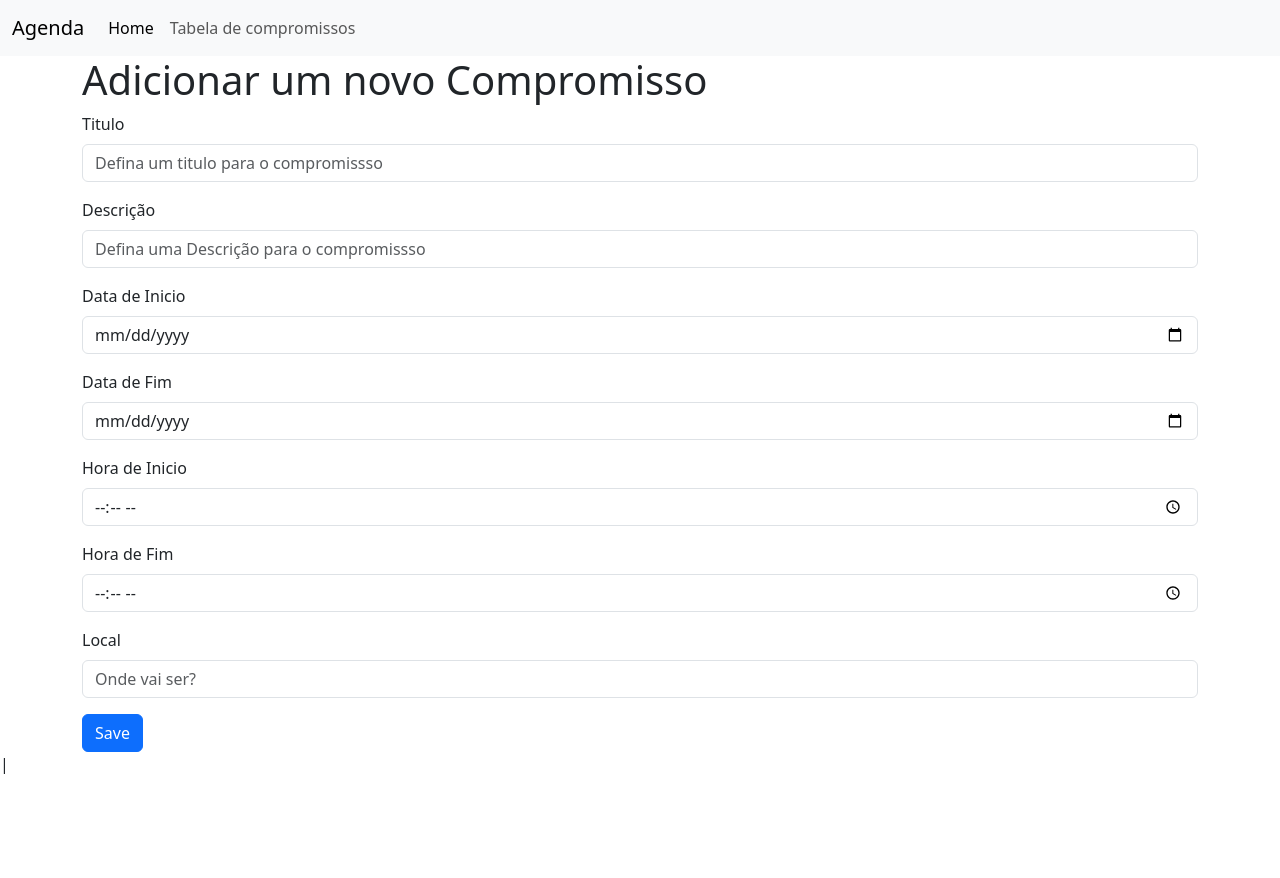
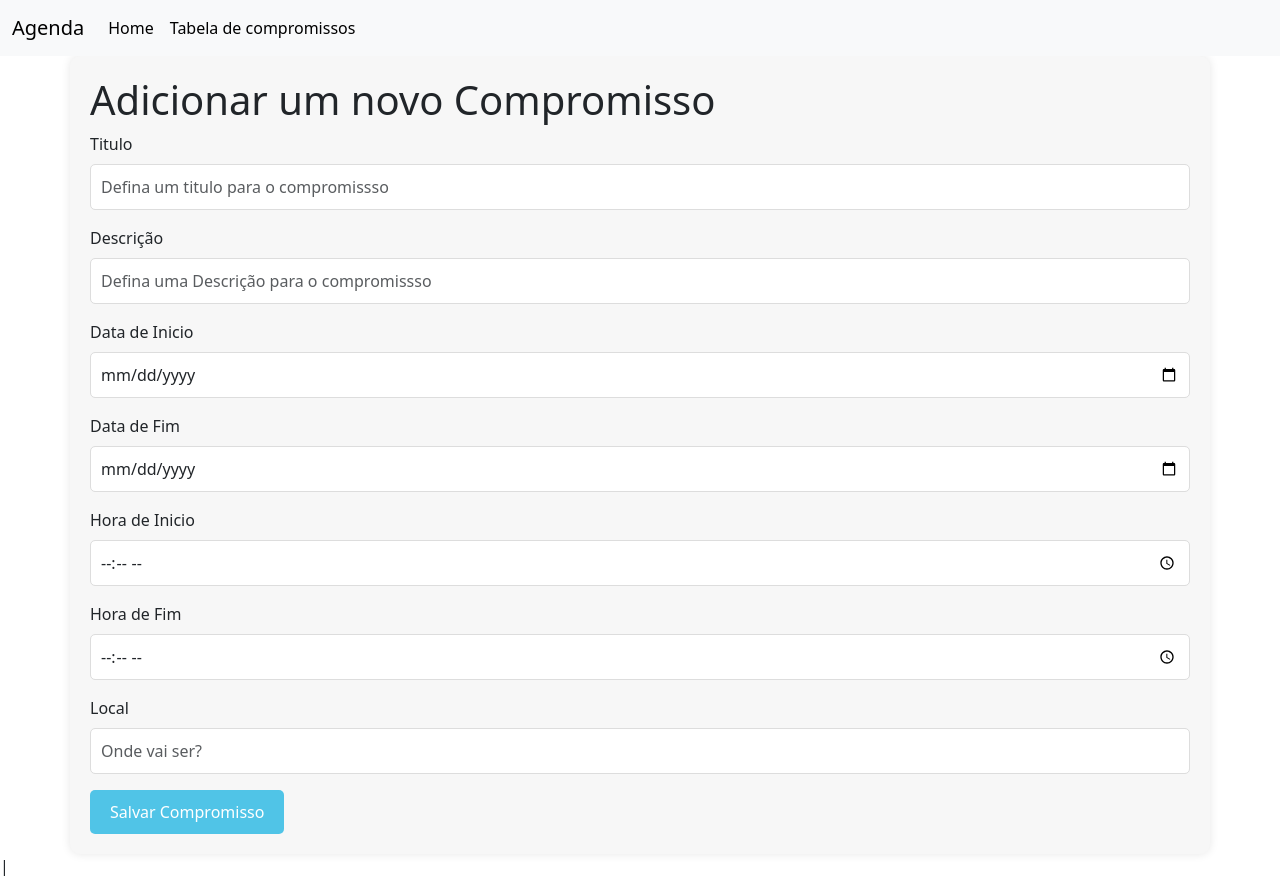
Before and after one commit to PontesDiogo/Projeto-Agenda, an Angular app in the folder frontend/: page /form-agenda in a window 1280 px wide. Before the commit the page ends 800 px from the top, so only its background shows below. Built offline with nearby package versions, Linux system fonts and the light colour scheme.

Commit message:
Arquivos do Docker

```diff
--- a/frontend/src/app/agenda-de-compromissos/agenda-de-compromissos.component.css
+++ b/frontend/src/app/agenda-de-compromissos/agenda-de-compromissos.component.css
@@ -0,0 +1,104 @@
+/* From Uiverse.io by vinodjangid07 */
+.bin-button {
+    display: flex;
+    flex-direction: column;
+    align-items: center;
+    justify-content: center;
+    width: 55px;
+    height: 55px;
+    border-radius: 50%;
+    background-color: rgb(255, 95, 95);
+    cursor: pointer;
+    border: 2px solid rgb(255, 201, 201);
+    transition-duration: 0.3s;
+    position: relative;
+    overflow: hidden;
+  }
+  .bin-bottom {
+    width: 15px;
+    z-index: 2;
+  }
+  .bin-top {
+    width: 17px;
+    transform-origin: right;
+    transition-duration: 0.3s;
+    z-index: 2;
+  }
+  .bin-button:hover .bin-top {
+    transform: rotate(45deg);
+  }
+  .bin-button:hover {
+    background-color: rgb(255, 0, 0);
+  }
+  .bin-button:active {
+    transform: scale(0.9);
+  }
+  .garbage {
+    position: absolute;
+    width: 14px;
+    height: auto;
+    z-index: 1;
+    opacity: 0;
+    transition: all 0.3s;
+  }
+  .bin-button:hover .garbage {
+    animation: throw 0.4s linear;
+  }
+  @keyframes throw {
+    from {
+      transform: translate(-400%, -700%);
+      opacity: 0;
+    }
+    to {
+      transform: translate(0%, 0%);
+      opacity: 1;
+    }
+  }
+
+
+  table {
+    border-collapse: collapse;
+    width: 100%;
+    margin-bottom: 20px;
+  }
+
+  th, td {
+    border: 1px solid #ddd;
+    padding: 10px;
+    text-align: left;
+  }
+
+  th {
+    background-color: #f7f7f7;
+  }
+
+  td {
+    background-color: #fff;
+  }
+
+  th:first-child, td:first-child {
+    border-left: none;
+  }
+
+  th:last-child, td:last-child {
+    border-right: none;
+  }
+
+  tr:nth-child(even) {
+    background-color: #f2f2f2;
+  }
+
+  tr:hover {
+    background-color: #e2e2e2;
+  }
+
+  a{
+    text-decoration: none;
+    color: black;
+    transition: font-size 0.2s ease-in-out;
+  }
+
+  a:hover{
+    color: #50c4e7;
+    font-size: 120%;
+  }
--- a/frontend/src/app/agenda-de-compromissos/agenda-de-compromissos.component.html
+++ b/frontend/src/app/agenda-de-compromissos/agenda-de-compromissos.component.html
@@ -26,14 +26,26 @@
         <td>{{compromisso.horaFim}}</td>
         <td>{{compromisso.descricao}}</td>
         <td>
-          <button class="btn btn-danger" (click)="delete(compromisso)">
+          <button class="bin-button" id="delete" (click)="delete(compromisso)">
 
-            <svg xmlns="http://www.w3.org/2000/svg" width="16" height="16" fill="currentColor" class="bi bi-trash"
-              viewBox="0 0 16 16">
-              <path
-                d="M5.5 5.5A.5.5 0 0 1 6 6v6a.5.5 0 0 1-1 0V6a.5.5 0 0 1 .5-.5m2.5 0a.5.5 0 0 1 .5.5v6a.5.5 0 0 1-1 0V6a.5.5 0 0 1 .5-.5m3 .5a.5.5 0 0 0-1 0v6a.5.5 0 0 0 1 0z" />
-              <path
-                d="M14.5 3a1 1 0 0 1-1 1H13v9a2 2 0 0 1-2 2H5a2 2 0 0 1-2-2V4h-.5a1 1 0 0 1-1-1V2a1 1 0 0 1 1-1H6a1 1 0 0 1 1-1h2a1 1 0 0 1 1 1h3.5a1 1 0 0 1 1 1zM4.118 4 4 4.059V13a1 1 0 0 0 1 1h6a1 1 0 0 0 1-1V4.059L11.882 4zM2.5 3h11V2h-11z" />
+            <svg xmlns="http://www.w3.org/2000/svg" fill="none" viewBox="0 0 39 7" class="bin-top">
+              <line stroke-width="4" stroke="white" y2="5" x2="39" y1="5"></line>
+              <line stroke-width="3" stroke="white" y2="1.5" x2="26.0357" y1="1.5" x1="12"></line>
+            </svg>
+            <svg xmlns="http://www.w3.org/2000/svg" fill="none" viewBox="0 0 33 39" class="bin-bottom">
+              <mask fill="white" id="path-1-inside-1_8_19">
+                <path d="M0 0H33V35C33 37.2091 31.2091 39 29 39H4C1.79086 39 0 37.2091 0 35V0Z"></path>
+              </mask>
+              <path mask="url(#path-1-inside-1_8_19)" fill="white"
+                d="M0 0H33H0ZM37 35C37 39.4183 33.4183 43 29 43H4C-0.418278 43 -4 39.4183 -4 35H4H29H37ZM4 43C-0.418278 43 -4 39.4183 -4 35V0H4V35V43ZM37 0V35C37 39.4183 33.4183 43 29 43V35V0H37Z">
+              </path>
+              <path stroke-width="4" stroke="white" d="M12 6L12 29"></path>
+              <path stroke-width="4" stroke="white" d="M21 6V29"></path>
+            </svg>
+            <svg xmlns="http://www.w3.org/2000/svg" fill="none" viewBox="0 0 89 80" class="garbage">
+              <path fill="white"
+                d="M20.5 10.5L37.5 15.5L42.5 11.5L51.5 12.5L68.75 0L72 11.5L79.5 12.5H88.5L87 22L68.75 31.5L75.5066 25L86 26L87 35.5L77.5 48L70.5 49.5L80 50L77.5 71.5L63.5 58.5L53.5 68.5L65.5 70.5L45.5 73L35.5 79.5L28 67L16 63L12 51.5L0 48L16 25L22.5 17L20.5 10.5Z">
+              </path>
             </svg>
           </button>
         </td>
--- a/frontend/src/app/form-agenda/form-agenda.component.css
+++ b/frontend/src/app/form-agenda/form-agenda.component.css
@@ -0,0 +1,36 @@
+.container {
+    background-color: #f7f7f7;
+    padding: 20px;
+    border-radius: 10px;
+    box-shadow: 0 0 10px rgba(0, 0, 0, 0.1);
+  }
+
+  .form-group {
+    margin-bottom: 20px;
+  }
+
+  .form-control {
+    background-color: #fff;
+    border: 1px solid #ddd;
+    padding: 10px;
+    border-radius: 5px;
+    width: 100%;
+  }
+
+  .form-control:focus {
+    border-color: #ccc;
+    box-shadow: 0 0 10px rgba(0, 0, 0, 0.1);
+  }
+
+  .btn {
+    background-color: #50c4e7;
+    color: #fff;
+    padding: 10px 20px;
+    border: none;
+    border-radius: 5px;
+    cursor: pointer;
+  }
+
+  .btn:hover {
+    background-color: #3e828e;
+  }
--- a/frontend/src/app/form-agenda/form-agenda.component.html
+++ b/frontend/src/app/form-agenda/form-agenda.component.html
@@ -6,6 +6,7 @@
       <label for="titulo" class="form-label">Titulo</label>
       <input formControlName="titulo" type="text" class="form-control" id="titulo"
         placeholder="Defina um titulo para o compromissso">
+
     </div>
     <div class="mb-3">
       <label for="descricao" class="form-label">Descrição</label>
@@ -40,7 +41,7 @@
 
 
     <button class="btn btn-primary" (click)="save()" *ngIf="!isEditing">
-      <span>Save</span>
+      <span>Salvar Compromisso</span>
     </button>
     <button class="btn btn-primary" (click)="update()" *ngIf="isEditing">  <span>Editar</span> </button>
 
--- a/frontend/src/app/nav-bar/nav-bar.component.css
+++ b/frontend/src/app/nav-bar/nav-bar.component.css
@@ -0,0 +1,10 @@
+a:hover{
+    color: #50c4e7;
+    font-size: 120%;
+
+}
+a{
+    text-decoration: none;
+    color: black;
+    transition: font-size 0.2s ease-in-out;
+}
```
Also changed, not shown: frontend/src/app/form-agenda/form-agenda.component.ts (line endings or trailing spaces), 2 other files (tests, documents, lock files or other folders).
